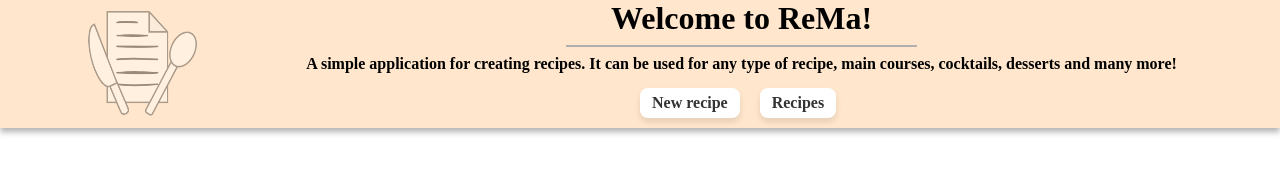
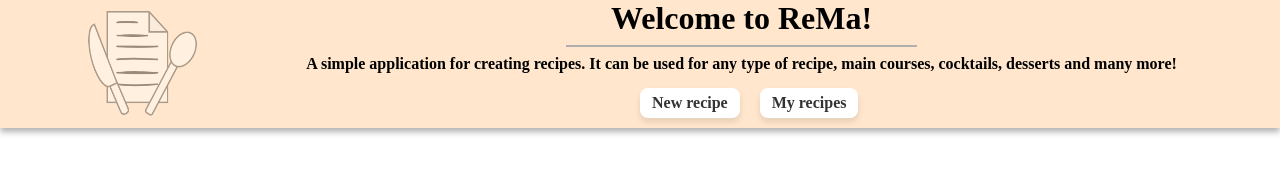
Before and after one commit to ktzanak/rema, a React (Vite) app in the folder rema-frontend/: page / in a window 1280 px wide. Shown: the top 178 px of the page. Built offline with nearby package versions, Linux system fonts and the light colour scheme.

Commit message:
changed the name of the link of the route

```diff
--- a/rema-frontend/src/components/Header.jsx
+++ b/rema-frontend/src/components/Header.jsx
@@ -24,7 +24,7 @@ export default function Header() {
           New recipe
         </Link>
         <Link to="/list" className={styles.navLink}>
-          Recipes
+          My recipes
         </Link>
       </div>
     </div>
```
